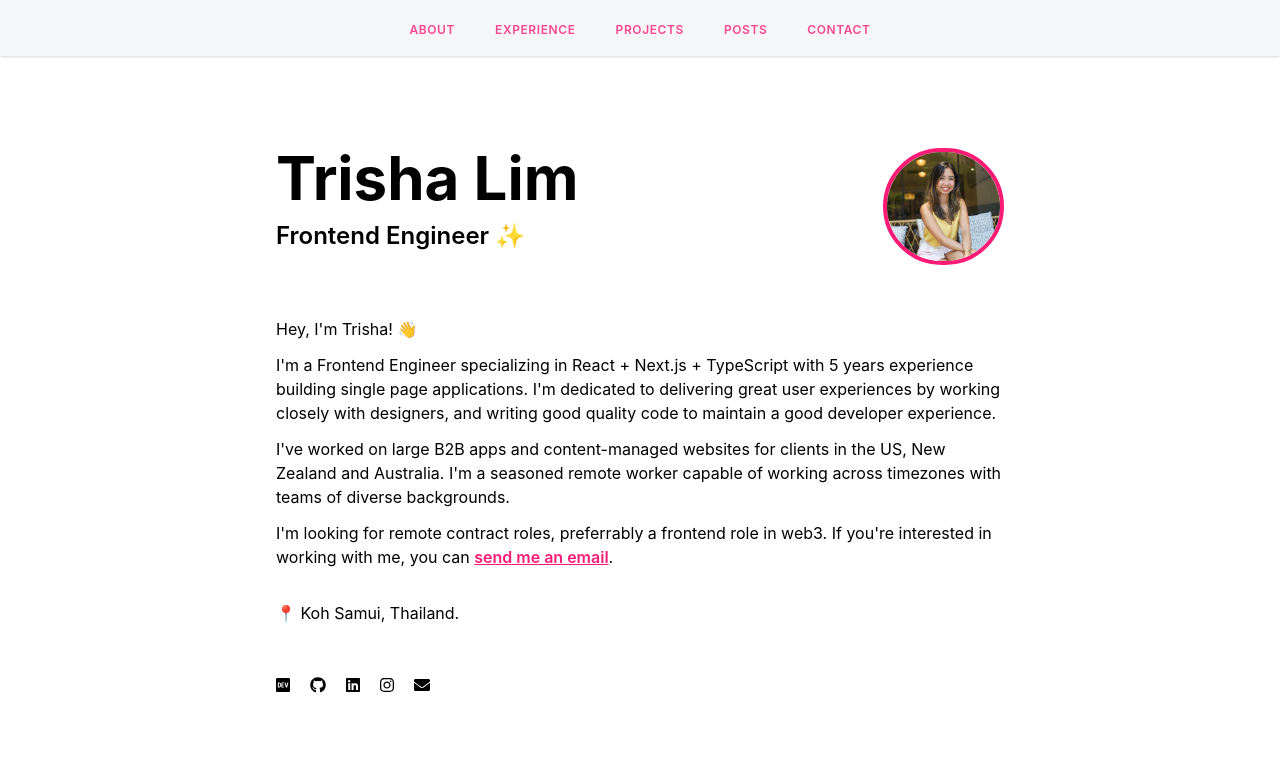
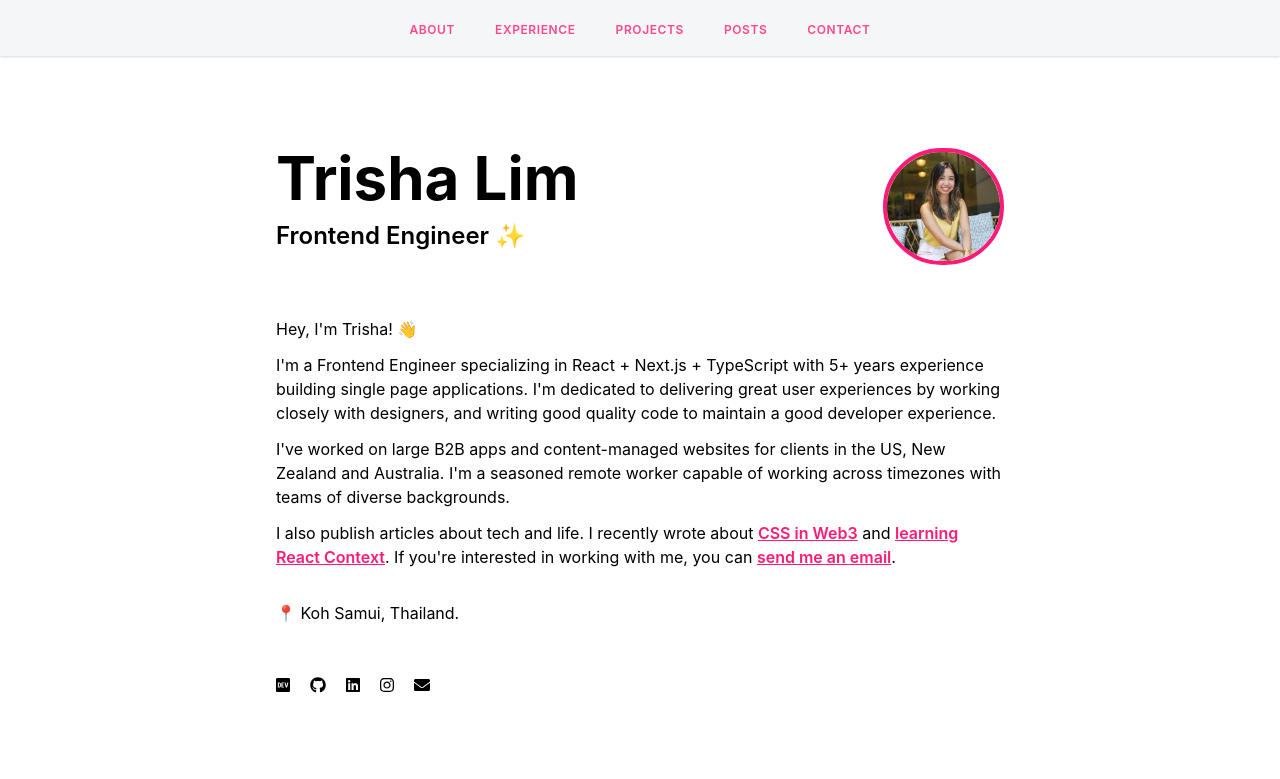
Before and after one commit to el-pol/nextjs-trishalim, a Next.js app: page / in a window 1280 px wide. Shown: the top 779 px of the page. Built offline with nearby package versions, Linux system fonts and the light colour scheme.

Commit message:
add article links to bio

```diff
--- a/pages/index.tsx
+++ b/pages/index.tsx
@@ -322,7 +322,7 @@ const Home: NextPage = () => {
 
         <p className="mb-3">
           I&apos;m a Frontend Engineer specializing in React + Next.js + TypeScript with
-          5 years experience building single page applications.
+          5+ years experience building single page applications.
           I&apos;m dedicated to delivering great user experiences by working closely with
           designers, and writing good quality code to maintain a good developer experience.
         </p>
@@ -334,10 +334,15 @@ const Home: NextPage = () => {
         </p>
 
         <p className="mb-8">
-          I&apos;m looking for remote contract roles, preferrably a frontend role in web3.
-          If you&apos;re interested in working with me, you can <a href="mailto:hello@trishalim.com"
-            className="text-pink underline hover:no-underline font-semibold">
-            send me an email
+          I also publish articles about tech and life. I recently wrote about <a
+          href="https://dev.to/trishathecookie/css-tricks-to-create-that-dark-futuristic-web3-look-53bm"
+          target="_blank" className="text-pink underline hover:no-underline font-semibold">CSS in Web3</a> and <a
+          href="https://dev.to/trishathecookie/react-creating-a-reusable-form-using-react-context-5eof"
+          target="_blank" className="text-pink underline hover:no-underline font-semibold">
+            learning React Context
+          </a>. If you&apos;re interested in working with me, you can <a href="mailto:hello@trishalim.com"
+          className="text-pink underline hover:no-underline font-semibold">
+          send me an email
           </a>.
         </p>
 
```
